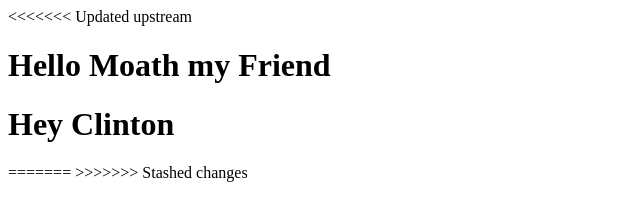
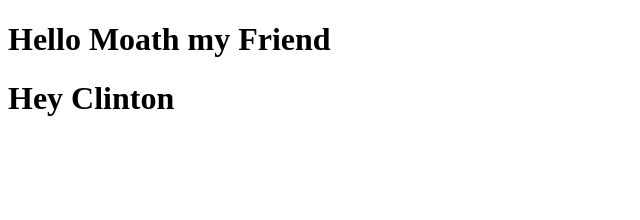
Before and after one commit to ClintonYounge/Clinton-n-Moath-Trial, a plain HTML site: page index.html in a window 1280 px wide. Shown: the whole page, without its empty margins (0-640 px from the left). Drawn offline with Linux system fonts and the light colour scheme.

Commit message:
Update index.html

```diff
--- a/index.html
+++ b/index.html
@@ -8,24 +8,9 @@
 
   <body>
     <script src="https://cdn.freecodecamp.org/testable-projects-fcc/v1/bundle.js"></script>
-<<<<<<< Updated upstream
+    <script  src="js/index.js"></script>
+
     <h1>Hello Moath my Friend</h1>
     <h1>Hey Clinton</h1>
-=======
-
->>>>>>> Stashed changes
-    <!--
-
-    Hello Camper!
-
-    For now, the test suite only works in Chrome!
-    Please read the README below in the JS Editor before beginning.
-    Feel free to delete this message once you have read it.
-    Good luck and Happy Coding!
-
-    - The freeCodeCamp Team
-
-    -->
-    <script  src="js/index.js"></script>
   </body>
 </html>
```
